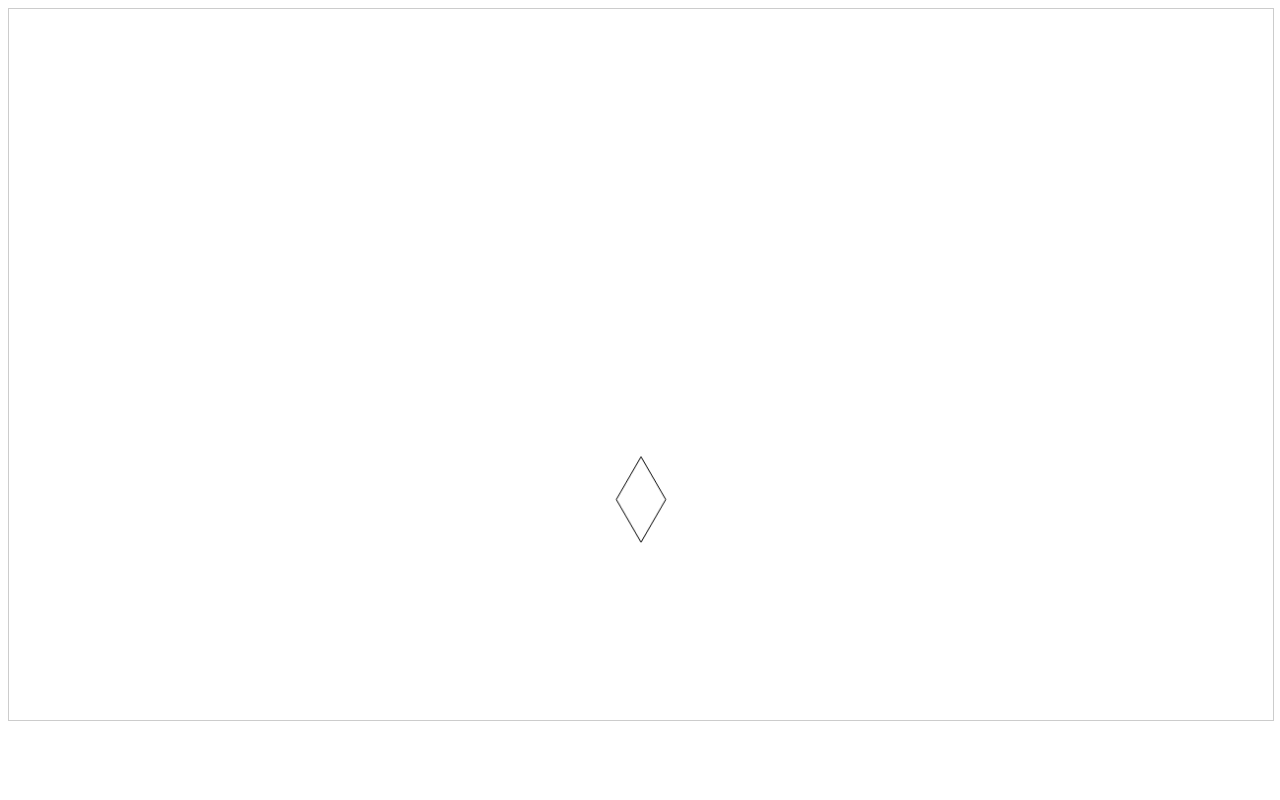
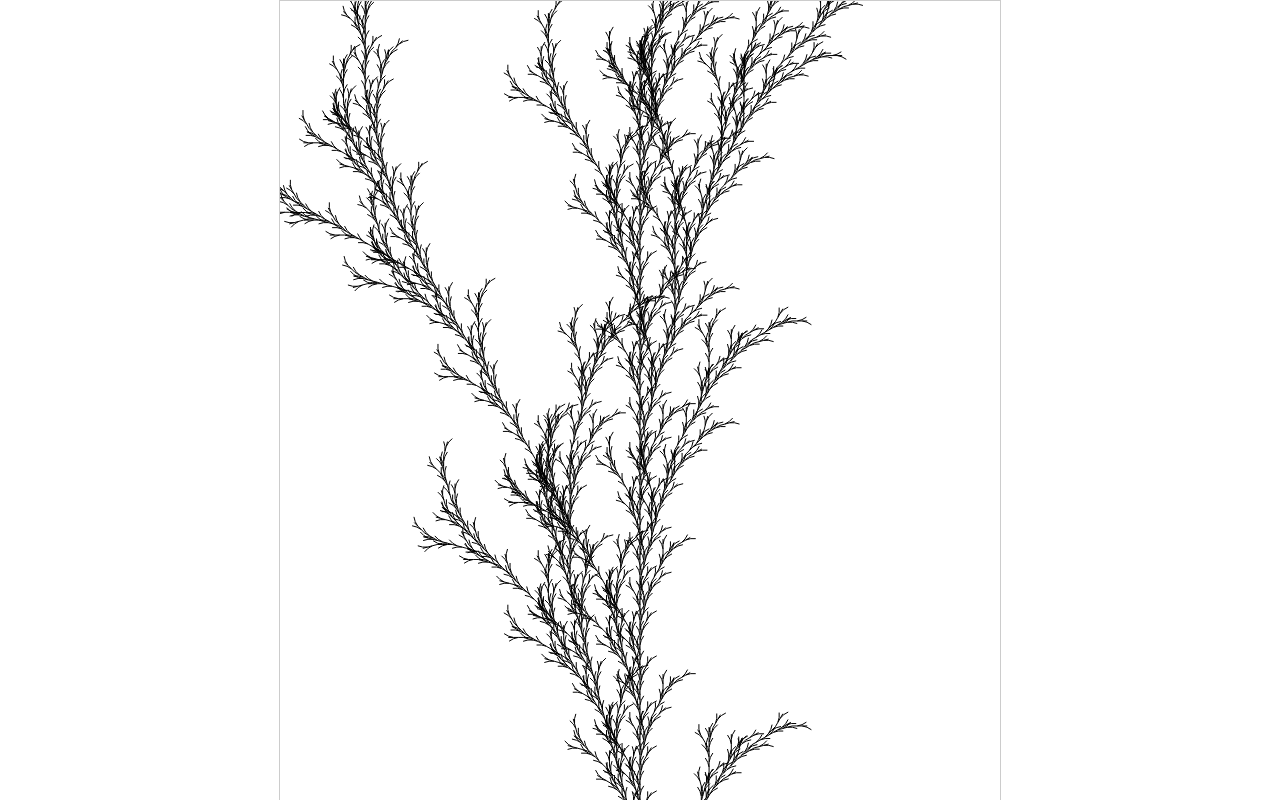
Before and after one commit to andydevs/l-system-toy, a website built with webpack: page app/index.ejs in a window 1280 px wide. Shown: the top 800 px of the page. Built offline with nearby package versions, Linux system fonts and the light colour scheme.

Commit message:
Created L system... system

```diff
--- a/app/index.ejs
+++ b/app/index.ejs
@@ -11,8 +11,8 @@
     <div id="app-root">
         <canvas
             id="mycanvas"
-            width=1280
-            height=720>
+            width=720
+            height=1280>
         </canvas>
     </div>
 </body>
--- a/app/index.js
+++ b/app/index.js
@@ -7,9 +7,18 @@
 import './style/main.scss'
 import Screen from './screen'
 import Turtle from './turtle'
-import processTurtleLang from './turtlelang';
+import LSystem from './lsystem'
 
-// M'drawsomestuff
+// Setup
 let screen = new Screen('#mycanvas')
-let turtle = new Turtle(screen, 50)
-processTurtleLang('[+F--F]-F++F-', turtle)
+let turtle = new Turtle(screen)
+let lsystem = new LSystem({
+    axiom: 'F',
+    productions: {
+        'F': 'F[+F+F]F[-F-F]F'
+    },
+    distance: 5,
+    angle: 15
+})
+let result = lsystem.generate(5)
+result.draw(turtle)
--- /dev/null
+++ b/app/lsystem.js
@@ -0,0 +1,34 @@
+/**
+ * Generate L-systems
+ *
+ * Author:  Anshul Kharbanda
+ * Created: 6-5-2021
+ */
+import LSystemResult from './lsystemresult';
+
+export default class LSystem {
+    constructor({ axiom='', productions='', distance=100, angle=30 }) {
+        this.axiom = axiom
+        this.productions = productions
+        this.distance = distance
+        this.angle = angle
+    }
+
+    process(string) {
+        let news = ''
+        for (let i = 0; i < string.length; ++i) {
+            let c = string[i]
+            news += this.productions.hasOwnProperty(c)
+                ? this.productions[c] : c
+        }
+        return news
+    }
+
+    generate(n=1) {
+        let string = this.axiom
+        for (let i = 0; i < n; ++i) {
+            string = this.process(string)
+        }
+        return new LSystemResult(string, this.distance, this.angle)
+    }
+}
--- /dev/null
+++ b/app/lsystemresult.js
@@ -0,0 +1,19 @@
+/**
+ * Generate L-systems
+ *
+ * Author:  Anshul Kharbanda
+ * Created: 6-5-2021
+ */
+import processTurtleLang from './turtlelang';
+
+export default class LSystemResult {
+    constructor(string, distance, angle) {
+        this.string = string
+        this.distance = distance
+        this.angle = angle
+    }
+
+    draw(turtle) {
+        processTurtleLang(this.string, turtle, this)
+    }
+}
--- a/app/screen.js
+++ b/app/screen.js
@@ -10,6 +10,7 @@ export default class Screen {
     constructor(selector) {
         this.canvas = document.querySelector(selector)
         this.ctx = this.canvas.getContext('2d')
+        this.shift = 0.98
     }
 
     clear() {
@@ -20,8 +21,8 @@ export default class Screen {
 
     center(v) {
         return new Vector(
-            this.canvas.width/2 + v.x,
-            3*this.canvas.height/4 - v.y
+            Math.round(this.canvas.width/2) + v.x,
+            Math.round(this.shift*this.canvas.height) - v.y
         )
     }
 
--- a/app/style/main.scss
+++ b/app/style/main.scss
@@ -10,7 +10,16 @@
         Verdana, sans-serif;
 }
 
+body {
+    margin: 0;
+}
+
+#app-root {
+    text-align: center;
+}
+
 #mycanvas {
+    margin: 0;
     border: 1px solid #ccc;
     max-width: 100%;
 }
--- a/app/turtle.js
+++ b/app/turtle.js
@@ -8,9 +8,8 @@ import Vector from './vector';
 import TurtleState from './turtlestate';
 
 export default class Turtle {
-    constructor(screen, distance=100, angle=30) {
+    constructor(screen) {
         this.screen = screen
-        this.config = { distance, angle }
         this.state = new TurtleState()
         this.stack = []
     }
@@ -29,23 +28,23 @@ export default class Turtle {
         this.state = this.stack.pop()
     }
 
-    left() {
-        this.state = this.state.incrementAngle(this.config.angle)
+    left(angle) {
+        this.state = this.state.incrementAngle(angle)
     }
 
-    right() {
-        this.state = this.state.incrementAngle(-this.config.angle)
+    right(angle) {
+        this.state = this.state.incrementAngle(-angle)
     }
 
-    forward() {
+    forward(distance) {
         this.state = this.state.incrementPos(
-            Vector.polar(this.state.angle, this.config.distance)
+            Vector.polar(this.state.angle, distance)
         )
     }
 
-    forwardLine() {
+    forwardLine(distance) {
         let newpos = this.state.pos.add(
-            Vector.polar(this.state.angle, this.config.distance)
+            Vector.polar(this.state.angle, distance)
         )
         this.screen.drawLine(this.state.pos, newpos)
         this.state = this.state.newPos(newpos)
--- a/app/turtlelang.js
+++ b/app/turtlelang.js
@@ -5,34 +5,29 @@
  * Created: 6-5-2021
  */
 
-export default function processTurtleLang(string, turtle) {
+export default function processTurtleLang(string, turtle, config) {
+    // Get parameters
+    let { distance, angle } = config
     turtle.reset()
+
+    // Turtle lang
+    let commands = {
+        'F': () => turtle.forwardLine(distance),
+        'f': () => turtle.forward(distance),
+        '+': () => turtle.left(angle),
+        '-': () => turtle.right(angle),
+        '[': () => turtle.push(),
+        ']': () => turtle.pop()
+    }
+
+    // Process commands
     for (let i = 0; i < string.length; i++) {
         const c = string[i];
-        switch (c) {
-            case 'F':
-                turtle.forwardLine()
-                break;
-            case 'f':
-                turtle.forward()
-                break;
-            case '+':
-                turtle.left()
-                break;
-            case '-':
-                turtle.right()
-                break;
-            case '[':
-                turtle.push()
-                break;
-            case ']':
-                turtle.pop()
-                break;
-            default:
-                console.error(
-                    'Invalid turtlelang char: ' + c
-                    + ' (at ' + i + ')')
-                break;
+        if (commands.hasOwnProperty(c)) {
+            commands[c]()
+        }
+        else {
+            console.error(`Invalid turtlelang char: ${c} (at ${i})`)
         }
     }
 }
```
